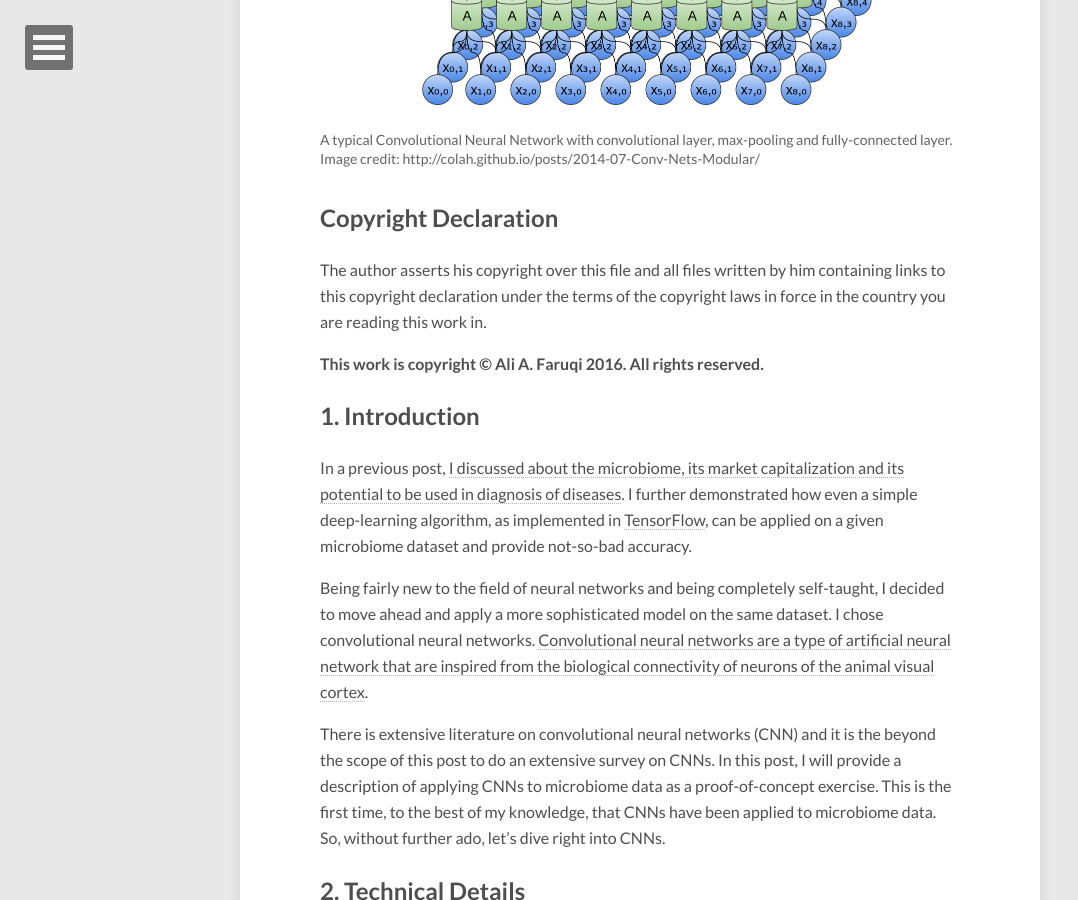
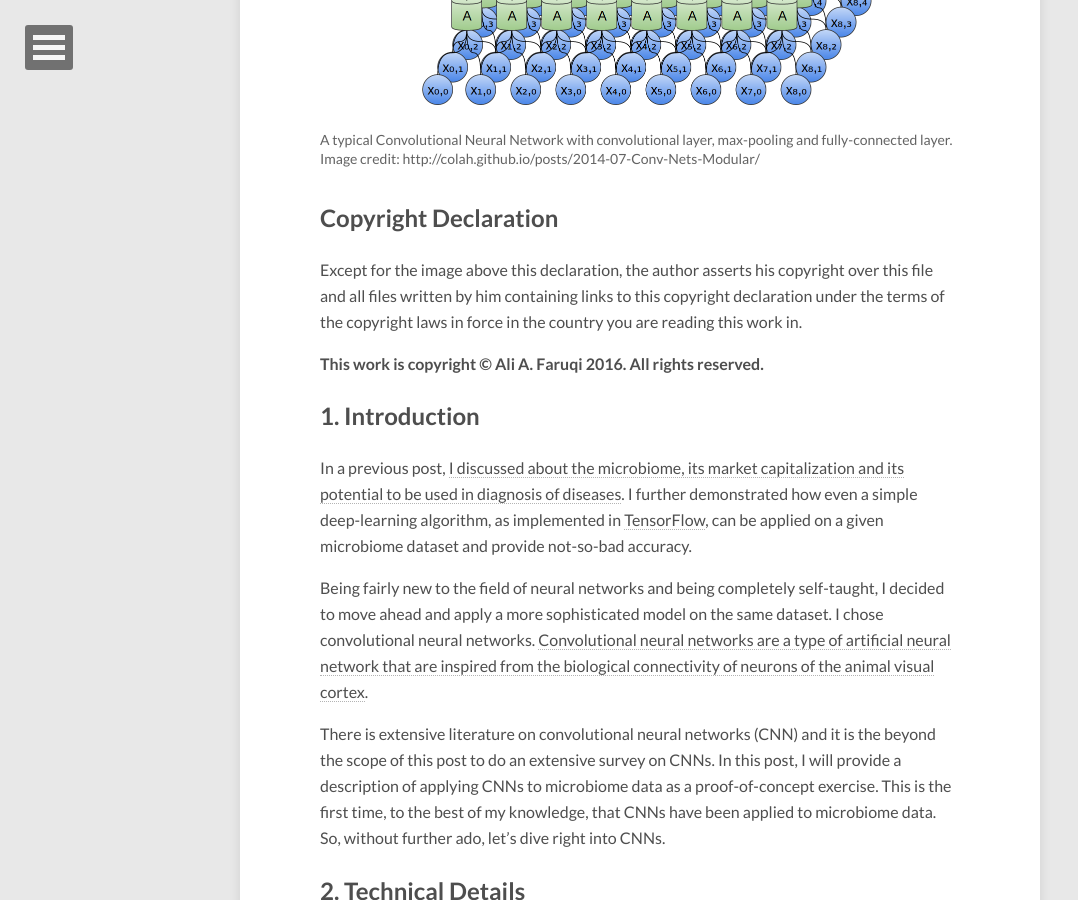
Before and after one commit to 2533245542/2533245542.github.io, a Jekyll site: the page built from _posts/2016-07-04-cnn-microbiome.md, in a window 1280 px wide and 900 px high, scrolled down 883 px. Shown: the whole window, without its empty margins (0-1078 px from the left). Built offline with Jekyll 4.4.1, drawn with Linux system fonts in a browser that asks for light colours; nearby versions of some CDN libraries; comment, search, counter and statistics services are not loaded.

Commit message:
Update 2016-07-04-cnn-microbiome.md

```diff
--- a/_posts/2016-07-04-cnn-microbiome.md
+++ b/_posts/2016-07-04-cnn-microbiome.md
@@ -29,7 +29,7 @@
 </figure>
 
 ## Copyright Declaration
-The author asserts his copyright over this file and all files written by him containing links to this copyright declaration under the terms of the copyright laws in force in the country you are reading this work in.
+Except for the image above this declaration, the author asserts his copyright over this file and all files written by him containing links to this copyright declaration under the terms of the copyright laws in force in the country you are reading this work in.
 
 **This work is copyright © Ali A. Faruqi 2016. All rights reserved.**
 
```
